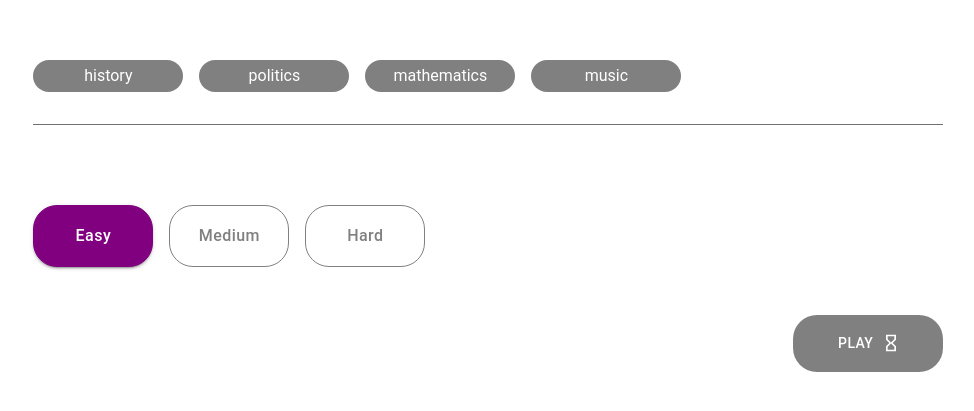
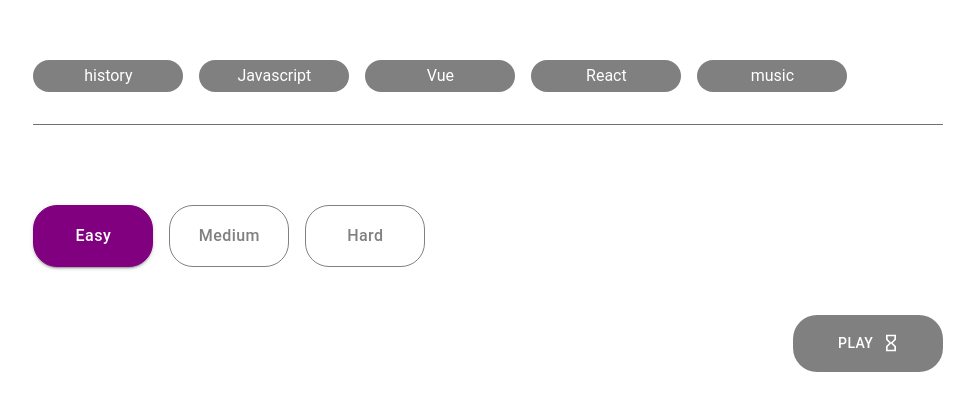
Before and after one commit to Deejarh/QuizApp, a Next.js app: page / in a window 1280 px wide. Shown: the part 245-656 px from the top of the page, without its empty margins (152-1126 px from the left). Built offline with nearby package versions, Linux system fonts and the light colour scheme; a web font is replaced by a local one.

Commit message:
Add category and diffculty query to OpenAi endpoint

```diff
--- a/app/api/openai/route.js
+++ b/app/api/openai/route.js
@@ -6,16 +6,19 @@ const openai = new OpenAI({
 
 export async function GET(req) {
   try {
+    const { searchParams } = new URL(req.url); // Get search params
+    const category = searchParams.get('category');
+    const difficulty = searchParams.get('difficulty') || 'easy';
     const completion = await openai.chat.completions.create({
       model: 'gpt-4o-mini',
       messages: [
         {
           role: 'system',
-          content: 'You are a helpful assistant that generates quiz questions.',
+          content: `You are a helpful assistant that generates quiz questions using ${category} and ${difficulty} provided.`,
         },
         {
           role: 'user',
-          content: `Generate a JSON object with a "questions" array containing 10 multiple-choice questions.Do not include any extra characters like backticks or Markdown formatting.
+          content: `Generate a JSON object with a "questions" array containing 10 multiple-choice questions for the category "${category}" and difficulty "${difficulty}".Do not include any extra characters like backticks or Markdown formatting.
                    Each question object should have the following structure:
                    - "question": (string) The text of the question.
                    - "options": (array) An array of four options as strings.
--- a/app/page.tsx
+++ b/app/page.tsx
@@ -99,6 +99,7 @@ export default function Home() {
         <Link
           href={{
             pathname: '/question',
+            query: { category: selectedCategory, difficulty: selectedLevel },
           }}
           passHref
         >
--- a/app/question/page.tsx
+++ b/app/question/page.tsx
@@ -1,12 +1,13 @@
 'use client';
+import { useReducer, useEffect, useState } from 'react';
+import { useSearchParams } from 'next/navigation';
 import Question from '../components/Question';
-import type { Question as QuestionType } from '../utils/types';
-import { Button } from '@mui/material';
-import { useReducer, useEffect, useState } from 'react';
 import Timer from '../components/Timer';
 import FinishScreen from '../components/FinishScreen';
 import Progress from '../components/Progress';
+import type { Question as QuestionType } from '../utils/types';
 import CircularProgress from '@mui/material/CircularProgress';
+import { Button } from '@mui/material';
 interface StateType {
   questions: QuestionType[];
   status: 'loading' | 'active' | 'finish';
@@ -76,6 +77,10 @@ function reducer(state: StateType, action: ActionType): StateType {
 }
 
 export default function QuestionPage() {
+  const searchParams = useSearchParams();
+  const category = searchParams.get('category'); // Extract 'category'
+  const difficulty = searchParams.get('difficulty');
+
   const [quiz, setQuiz] = useState<QuestionType[]>([]);
   const [loading, setLoading] = useState(true);
   const [state, dispatch] = useReducer(reducer, quiz, initialState);
@@ -89,19 +94,27 @@ export default function QuestionPage() {
   useEffect(() => {
     async function fetchQuestion() {
       try {
-        const res = await fetch('/api/openai');
+        const res = await fetch(
+          `/api/openai?category=${encodeURIComponent(
+            category || ''
+          )}&difficulty=${encodeURIComponent(difficulty || 'easy')}`
+        );
         if (!res.ok) return;
-        const questions = await res.json();
-        setQuiz(questions.questions);
-        dispatch({ type: 'initialize', payload: questions.questions });
+        const data = await res.json();
+        setQuiz(data.questions);
+        dispatch({ type: 'initialize', payload: data.questions });
       } catch (error) {
         console.log(error);
       } finally {
         setLoading(false);
       }
     }
-    fetchQuestion();
-  }, []);
+    if (category && difficulty) {
+      fetchQuestion();
+    } else {
+      setLoading(false);
+    }
+  }, [category, difficulty]);
 
   const handleNextQuestion = () => {
     if (index === questions.length - 1) {
--- a/app/utils/constants.ts
+++ b/app/utils/constants.ts
@@ -1,7 +1,8 @@
 export const CATEGORIES: string[] = [
   'history',
-  'politics',
-  'mathematics',
+  'Javascript',
+  'Vue',
+  'React',
   'music',
 ];
 
```
